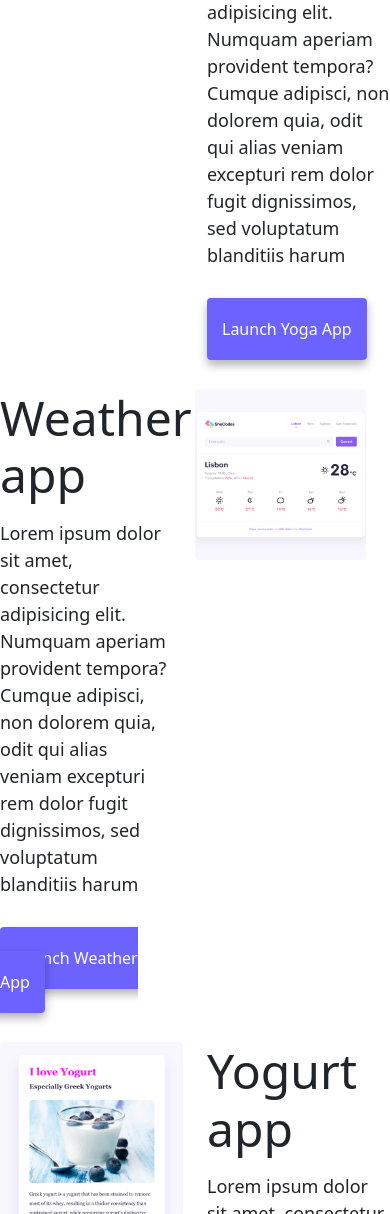
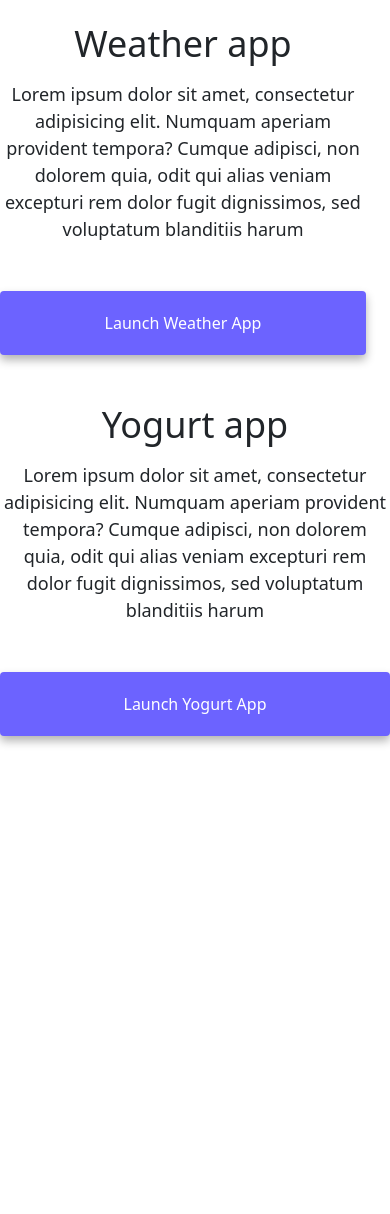
Before and after one commit to LaisDeMoraes/Week3, a plain HTML site: page index.html in a window 390 px wide. Shown: the part 786-2000 px from the top of the page. After the commit the page ends 1582 px from the top, so only its background shows below. Drawn offline with nearby package versions, Linux system fonts and the light colour scheme.

Commit message:
responsive

```diff
--- a/index.html
+++ b/index.html
@@ -54,12 +54,12 @@
       <a href="/about.html" class="secondary-link" title="About Lais Moraes" >About me</a>
     </div>
     <div class="row">
-      <div class="col-6">
+      <div class="col-sm-6">
         <img src="images/yoga.png"
         alt="Yoga Project"
-        class="img-fluid rounded" />
+        class="img-fluid rounded d-none d-sm-block" />
       </div>
-      <div class="col-6">
+      <div class="col-sm-6">
         <h2 class="mb-3">Yoga app</h2>
         <p>
           Lorem ipsum dolor sit amet, consectetur adipisicing elit. Numquam
@@ -69,10 +69,10 @@
         </p>
         <div class="mt-5"></div>
 
-        <a href="#" class="primary-link" title="Yoga Project"> Launch Yoga App </a>
+        <a href="#" class="primary-link project-link" title="Yoga Project"> Launch Yoga App </a>
       </div>
       <div class="row mt-5">
-          <div class="col-6">
+          <div class="col-sm-6">
             <h2 class="mb-3">Weather app</h2>
             <p>
               Lorem ipsum dolor sit amet, consectetur adipisicing elit. Numquam
@@ -81,22 +81,24 @@
               blanditiis harum
             </p>
             <div class="mt-5">
-                <a href="#" class="primary-link" title="Weather Project" > Launch Weather App </a>
+                <a href="#" class="primary-link project-link" title="Weather Project" > Launch Weather App </a>
             </div>
           </div>
-            <div class="col-6">
+            <div class="col-sm-6">
                 <img src="/images/weather.png"
                 alt="Weather Project"
-                class="img-fluid rounded" />
+                class="img-fluid rounded d-none d-sm-block" />
               </div>
             </div>
 
     </div>
     <div class="row mt-5">
-        <div class="col-6">
-          <img src="/images/yogurt.png" alt="Yogurt Project" class="img-fluid rounded" />
+        <div class="col-sm-6">
+          <img src="/images/yogurt.png"
+          alt="Yogurt Project"
+          class="img-fluid rounded d-none d-sm-block" />
         </div>
-        <div class="col-6">
+        <div class="col-sm-6">
           <h2 class="mb-3">Yogurt app</h2>
           <p>
             Lorem ipsum dolor sit amet, consectetur adipisicing elit. Numquam
@@ -106,7 +108,7 @@
           </p>
           <div class="mt-5"></div>
 
-          <a href="#" class="primary-link" title="Yogurt Project" > Launch yogurt App </a>
+          <a href="#" class="primary-link project-link" title="Yogurt Project" > Launch yogurt App </a>
 
   </body>
 </html>
--- a/style.css
+++ b/style.css
@@ -87,3 +87,22 @@ p {
 .email-link:hover {
   text-decoration: underline;
 }
+
+.primary-link {
+  display: block;
+  text-align: center;
+  margin: 0 20 px;
+}
+@media (max-width: 576px) {
+  h1 {
+    font-size: 48px;
+    line-height: 1.5;
+  }
+  h2 {
+    font-size: 36px;
+    text-align: center;
+  }
+  p {
+    text-align: center;
+  }
+}
```
Also changed, not shown: about.html (+5 -5 lines).
